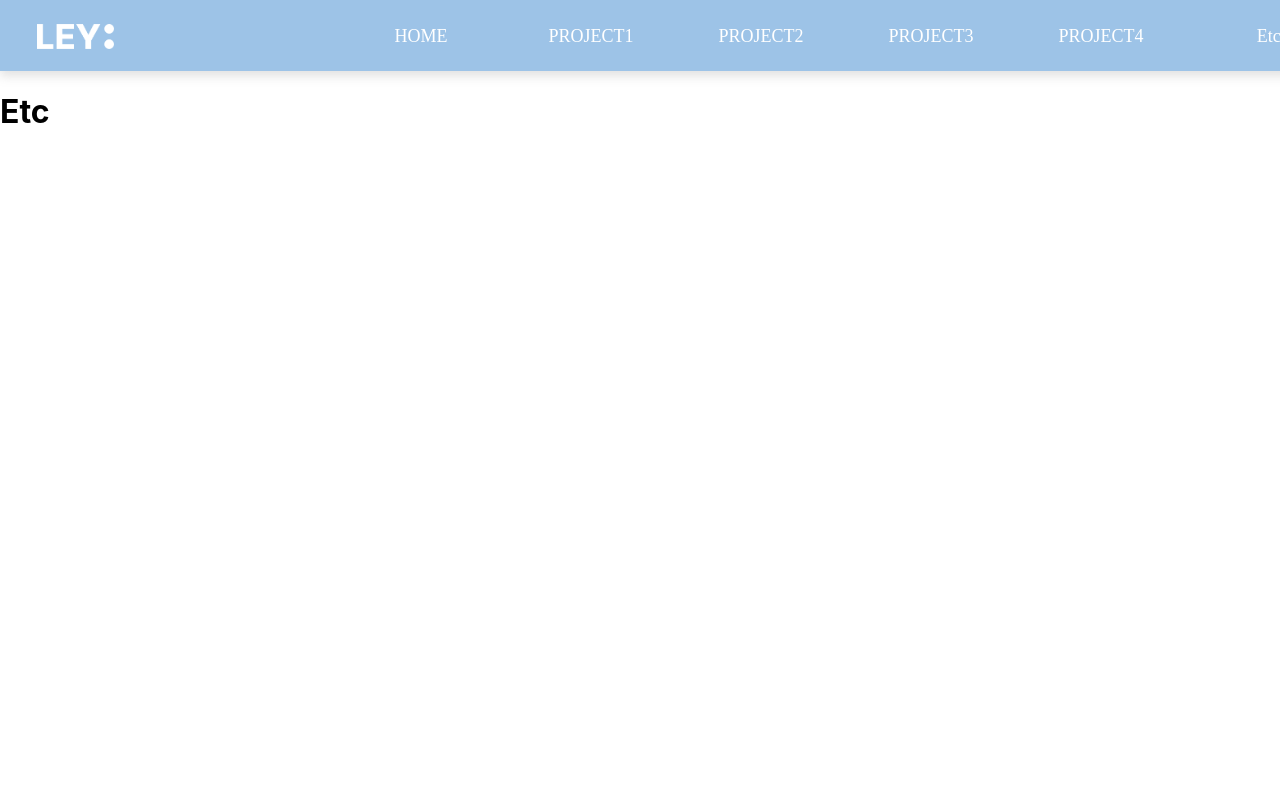
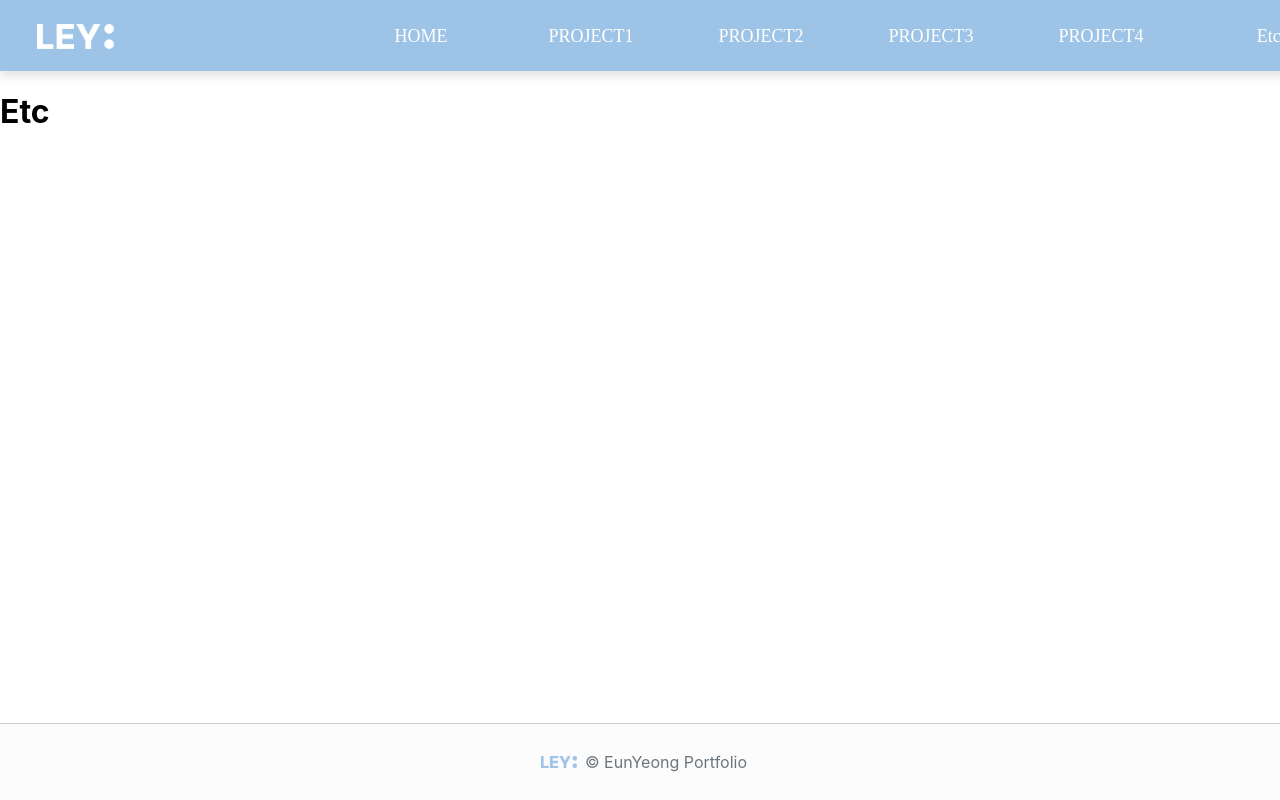
Before and after one commit to eunyeong1113/portfolio, a React (Create React App) app: page /etc in a window 1280 px wide. Shown: the top 800 px of the page. Built offline with nearby package versions, Linux system fonts and the light colour scheme.

Commit message:
[#2]Feat : footer구현

```diff
--- a/src/App.tsx
+++ b/src/App.tsx
@@ -6,6 +6,7 @@ import Project from './pages/Project';
 import Nav from './components/navbar';
 import Etc from './pages/Etc';
 import {css} from '@emotion/react'
+import Footer from './components/footer';
 // function App() {
 //   return (
 //     <div className="App">
@@ -24,6 +25,7 @@ const App = () =>{
         <Route path="/etc" Component = {Etc} />
         {/* 파라미터 프로젝트 넘버 붙이기 */}
       </Routes>
+      <Footer/>
     </div>
   );
 };
--- /dev/null
+++ b/src/components/footer.tsx
@@ -0,0 +1,53 @@
+/* eslint-disable jsx-a11y/alt-text */
+/** @jsxImportSource @emotion/react */
+
+import {css} from '@emotion/react';
+import { Link } from "react-router-dom";
+
+
+const Footer = () => {
+    return(
+        <div css={footer}>
+            <div css={footer__contents}></div>
+            <Link to={"/"} css={link}>
+                <div css={footer__logo}>
+                    <img src="/Logo blue.png" alt="로고 이미지" css={img}/>
+                    <span>© EunYeong Portfolio</span>
+                </div>
+            </Link>
+        </div>
+    );
+}
+export default Footer;
+const footer = css`
+    background-color: #fcfcfc;
+    width: 100%;
+    position:fixed;
+    bottom:0px;
+
+`;
+const footer__contents = css`
+
+    background-color: #ffffff;
+    height: 100px;
+    display: flex;
+    align-items: center;
+    justify-content: center;
+    gap: 100px;
+`;
+const footer__logo = css`
+    display: flex;
+    align-items: center;
+    justify-content: center;
+    border-top: 1px solid #cdcdcd;
+    // gap: 64px;
+    color: #6c757d;
+`;
+const img=css`
+    margin: 2rem 0.5rem;
+    width: 36px;
+`;
+const link =css`
+    text-decoration: none;
+    color: inherit;
+`;
```
